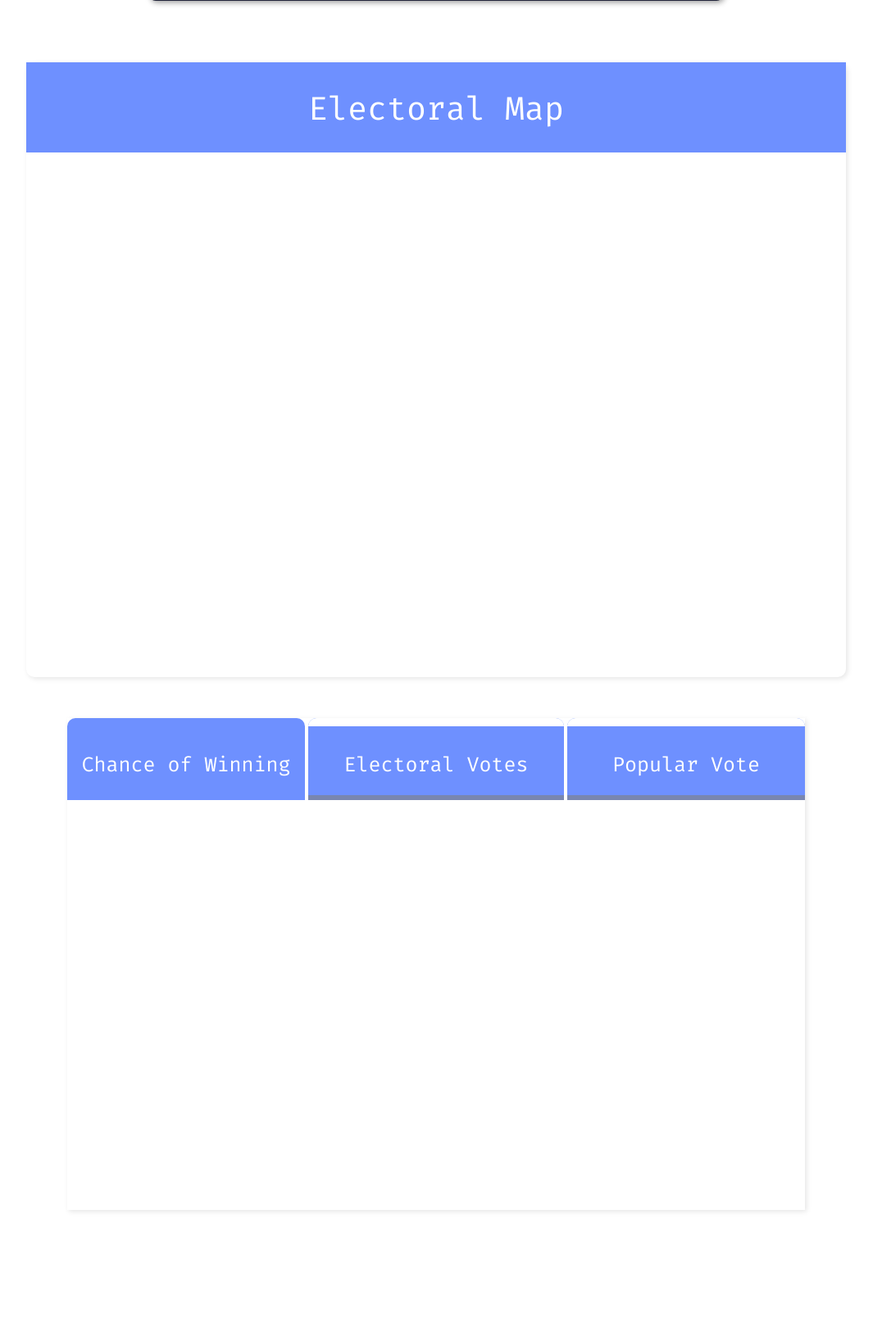
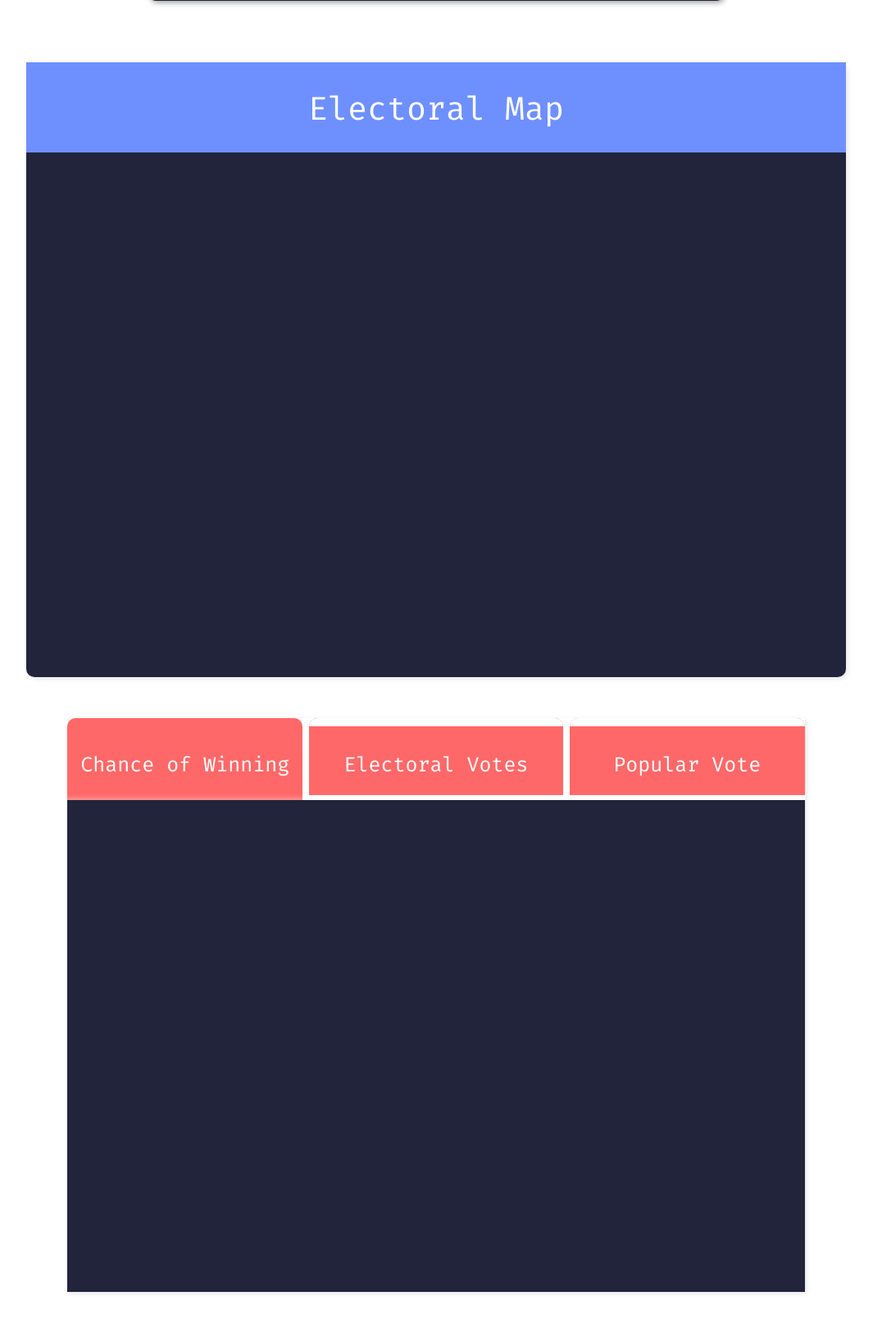
Before and after one commit to JamesxGamesYT/hte-election-model, a Flask app: page / in a window 1280 px wide. Shown: the part 1090-2721 px from the top of the page at 82% size, without its empty margins (108-1173 px from the left). Before the commit the page ends 2568 px from the top, so only its background shows below. Run offline with Flask 2, Linux system fonts and the light colour scheme.

Commit message:
converted all card backgrounds to black

```diff
--- a/web/static/css/index.css
+++ b/web/static/css/index.css
@@ -44,15 +44,6 @@
     background: linear-gradient(180deg, rgba(78, 105, 255, 0.692) 0%, rgba(78, 105, 255, 0.596) 20%, rgba(0,0,0,0) 100%);
 }
 
-.underline {
-    display: inline-block;
-    z-index: 1;
-    background-color: rgba(78, 105, 255, 0.692);
-    width: 150px;
-    height: 5px;
-    position: relative;
-}
-
 #degree {
     font-style: italic;
     text-shadow: 2px 2px 0px rgba(0,0,0,.2);
@@ -63,13 +54,14 @@
     width: 1000px;
     height: 750px;
     border-radius: 10px;
+    background-color: var(--card-bg);
     box-shadow: 2px 2px 6px rgba(0,0,0,0.1),
     -2px -2px 6px rgba(255,255,255,0.4);
     margin-bottom: 50px;
 }
 
 #electoral-map #heading {
-    background-color: rgb(110, 144, 255);
+    background-color: var(--dem-bg);
     height: 80px;
     font-size: 40px;
     padding-top: 30px;
@@ -80,16 +72,26 @@
     display: inline-block;
     width: 900px;
     height: 600px;
+    background-color: var(--card-bg);
     box-shadow: 2px 2px 6px rgba(0,0,0,0.1),
     -2px -2px 6px rgba(255,255,255,0.4);
     margin-bottom: 50px;
+}
+
+#headings-container {
+    display: inline-table;
+    width: 900px;
+    margin: 0px;
+    background-color: white;
+    box-shadow: 2px 2px 6px rgba(0,0,0,0.1),
+    -2px -2px 6px rgba(255,255,255,0.4);
 }
 
 #headings {
     display: table-row;
     height: 100px;
     font-size: 25px;
-    background-color: rgba(110, 144, 255);
+    background-color: var(--rep-bg);
     color: white;
 }
 
@@ -104,18 +106,18 @@
 
 #headings .spaces {
     display: table-cell;
-    width: 15px;
+    width: 30px;
     background-color: white;
 }
 
 #headings .non-active {
     cursor: pointer;
-    border-bottom: 6px solid rgba(129, 129, 129, 0.623);
-    border-top: 10px solid rgba(255, 255, 255);
+    border-bottom: 6px solid white;
+    border-top: 10px solid white;
 }
 
 #headings .non-active:hover {
-    background-color: rgba(0, 0, 255, 0.37);
+    background-color: rgba(131, 131, 131, 0.1);
     box-shadow: 2px 2px 6px rgba(0,0,0,0.1),
     -2px -2px 20px rgba(255,255,255,0.4);
 }
--- a/web/static/js/ui.js
+++ b/web/static/js/ui.js
@@ -35,19 +35,17 @@
 }
 
 
-
-Headers = document.getElementsByClassName("heading")
-
-function headerSelection(heading){
-    for (var eventIndex = 0; eventIndex < 3; eventIndex++){
-        if (Headers[eventIndex].classList.contains("non-active")){
-            if (heading == Headers[eventIndex]){
-                Headers[eventIndex].classList.remove("non-active")
+function header_selection(heading){
+    headers = document.getElementsByClassName("heading")
+    for (var event_index=0; event_index < 3; event_index++){
+        if (headers[event_index].classList.contains("non-active")){
+            if (heading == headers[event_index]){
+                headers[event_index].classList.remove("non-active")
             }
         }
         else {
-            if (heading != Headers[eventIndex]){
-                Headers[eventIndex].classList.add("non-active")
+            if (heading != headers[event_index]){
+                headers[event_index].classList.add("non-active")
             }
         }
     }
--- a/web/templates/index.html
+++ b/web/templates/index.html
@@ -105,7 +105,7 @@
     <div id="electoral-map">
         <div id="heading">Electoral Map</div>
     </div>
-    <div id="time-change">
+    <div id="headings-container">
         <div id="headings">
             <div class="heading" onClick="header_selection(this)">Chance of Winning</div>
             <div class="spaces"></div>
@@ -114,8 +114,11 @@
             <div class="heading non-active" onClick="header_selection(this)" >Popular Vote</div>
         </div>
     </div>
+    <div id="time-change">
+    </div>
 
     <script type='text/javascript' src='/static/js/load_data.js'></script>
     <script type='text/javascript' src='/static/js/ui.js'></script>
+
 </body>
 </html>
```
